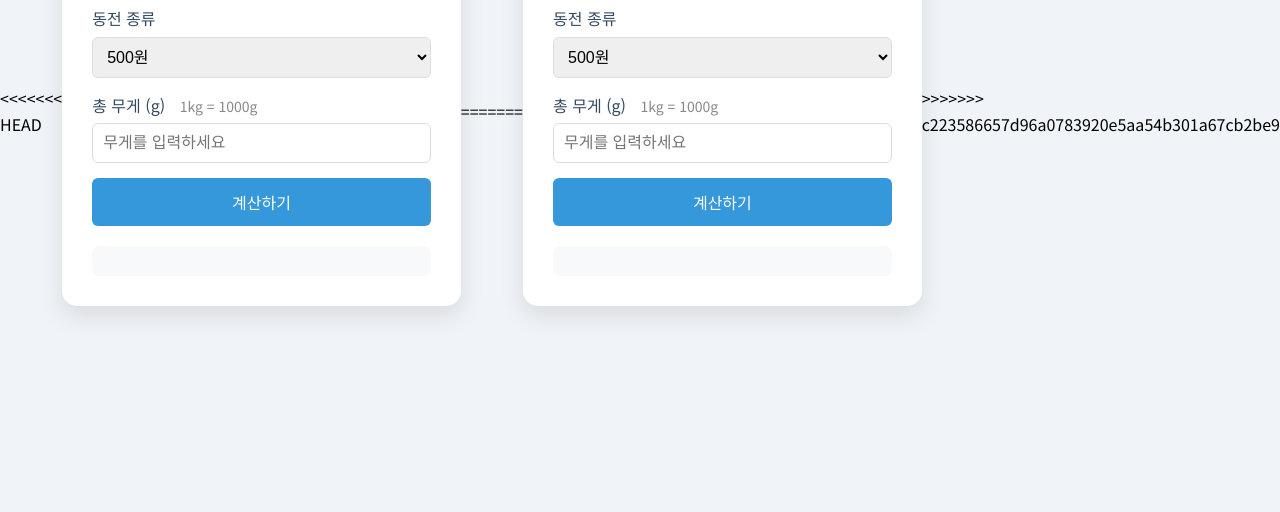
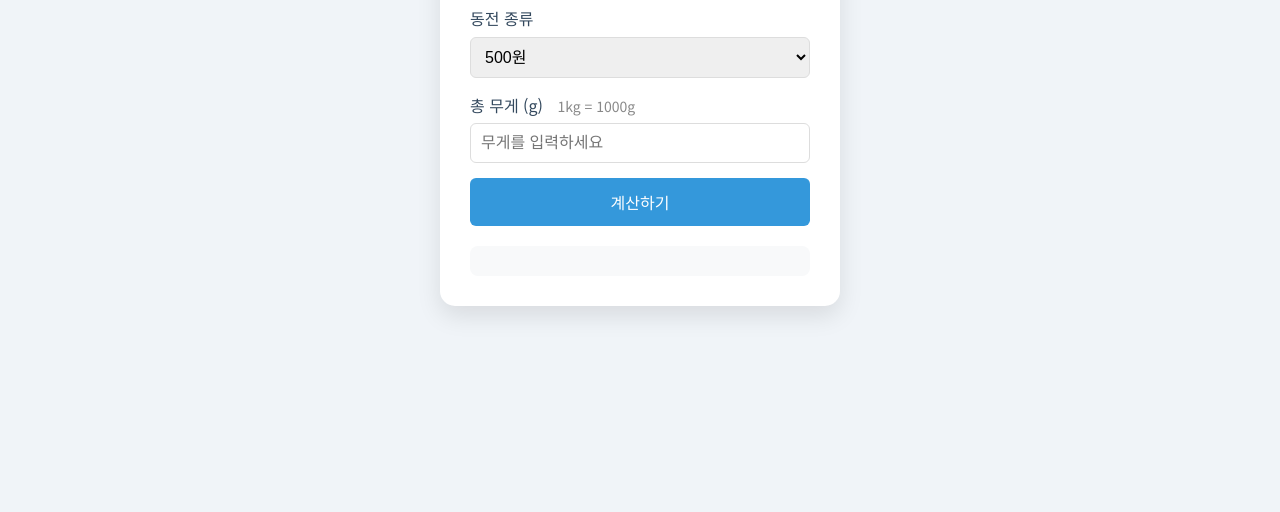
Before and after one commit to JaeDragonKim/CoinWeightCalculator, a plain HTML site: page index.html in a window 1280 px wide. Shown: the part 288-800 px from the top of the page. Drawn offline with Linux system fonts and the light colour scheme.

Commit message:
feat : 파일 이름 수정

```diff
--- a/index.html
+++ b/index.html
@@ -1,4 +1,3 @@
-<<<<<<< HEAD
 <!DOCTYPE html>
 <html lang="ko">
 <head>
@@ -113,7 +112,7 @@
     </div>
 
     <script>
-        const coinWeights = {
+        const dongjunWeights = {
             500: 7.7,
             100: 5.42,
             50: 4.16,
@@ -166,172 +165,4 @@
         }
     </script>
 </body>
-=======
-<!DOCTYPE html>
-<html lang="ko">
-<head>
-    <meta charset="UTF-8">
-    <title>동전 무게로 가격 계산하기</title>
-    <link href="https://fonts.googleapis.com/css2?family=Noto+Sans+KR:wght@300;400;700&display=swap" rel="stylesheet">
-    <style>
-        * {
-            margin: 0;
-            padding: 0;
-            box-sizing: border-box;
-        }
-        body {
-            font-family: 'Noto Sans KR', sans-serif;
-            background-color: #f0f4f8;
-            display: flex;
-            justify-content: center;
-            align-items: center;
-            min-height: 100vh;
-            line-height: 1.6;
-        }
-        .container {
-            background-color: white;
-            border-radius: 15px;
-            box-shadow: 0 10px 25px rgba(0,0,0,0.1);
-            width: 100%;
-            max-width: 400px;
-            padding: 30px;
-            text-align: center;
-        }
-        h1 {
-            color: #2c3e50;
-            margin-bottom: 20px;
-            font-size: 24px;
-        }
-        .input-group {
-            margin-bottom: 15px;
-            text-align: left;
-        }
-        label {
-            display: block;
-            margin-bottom: 5px;
-            color: #34495e;
-            font-weight: 500;
-        }
-        .label-info {
-            color: #888;
-            font-size: 14px;
-            margin-left: 10px;
-        }
-        select, input {
-            width: 100%;
-            padding: 10px;
-            border: 1px solid #ddd;
-            border-radius: 6px;
-            font-size: 16px;
-        }
-        button {
-            width: 100%;
-            padding: 12px;
-            background-color: #3498db;
-            color: white;
-            border: none;
-            border-radius: 6px;
-            cursor: pointer;
-            font-size: 16px;
-            transition: background-color 0.3s ease;
-        }
-        button:hover {
-            background-color: #2980b9;
-        }
-        #result {
-            margin-top: 20px;
-            background-color: #f8f9fa;
-            padding: 15px;
-            border-radius: 8px;
-            text-align: left;
-        }
-        .result-item {
-            display: flex;
-            justify-content: space-between;
-            margin-bottom: 5px;
-        }
-    </style>
-</head>
-<body>
-    <div class="container">
-        <h1>💰 동전 무게로 가격 계산하기</h1>
-
-        <div class="input-group">
-            <label for="coinType">동전 종류</label>
-            <select id="coinType">
-                <option value="500">500원</option>
-                <option value="100">100원</option>
-                <option value="50">50원</option>
-                <option value="10">10원</option>
-            </select>
-        </div>
-
-        <div class="input-group">
-            <label for="totalWeight">
-                총 무게 (g)
-                <span class="label-info">1kg = 1000g</span>
-            </label>
-            <input type="number" id="totalWeight" placeholder="무게를 입력하세요" step="0.01">
-        </div>
-
-        <button onclick="calculateCoins()">계산하기</button>
-
-        <div id="result"></div>
-    </div>
-
-    <script>
-        const coinWeights = {
-            500: 7.7,
-            100: 5.42,
-            50: 4.16,
-            10: 1.22
-        };
-
-        function calculateCoins() {
-            const coinType = parseInt(document.getElementById('coinType').value);
-            const totalWeight = parseFloat(document.getElementById('totalWeight').value);
-            const resultDiv = document.getElementById('result');
-
-            if (isNaN(totalWeight) || totalWeight <= 0) {
-                resultDiv.innerHTML = '올바른 무게를 입력해주세요.';
-                return;
-            }
-
-            const coinWeight = coinWeights[coinType];
-            const coinCount = Math.floor(totalWeight / coinWeight);
-            const remainingWeight = totalWeight % coinWeight;
-            const totalPrice = coinCount * coinType;
-
-            let resultHTML = `
-                <div class="result-item">
-                    <span>동전 종류:</span>
-                    <strong>${coinType}원</strong>
-                </div>
-                <div class="result-item">
-                    <span>동전 무게:</span>
-                    <strong>${coinWeight.toFixed(2)}g/개</strong>
-                </div>
-                <div class="result-item">
-                    <span>동전 개수:</span>
-                    <strong>${coinCount}개</strong>
-                </div>
-                <div class="result-item">
-                    <span>총 동전 무게:</span>
-                    <strong>${(coinCount * coinWeight).toFixed(2)}g</strong>
-                </div>
-                <div class="result-item">
-                    <span>예상 가격:</span>
-                    <strong>${totalPrice.toLocaleString()}원</strong>
-                </div>
-                <div class="result-item">
-                    <span>남은 무게:</span>
-                    <strong>${remainingWeight.toFixed(2)}g</strong>
-                </div>
-            `;
-
-            resultDiv.innerHTML = resultHTML;
-        }
-    </script>
-</body>
->>>>>>> c223586657d96a0783920e5aa54b301a67cb2be9
 </html>
```
